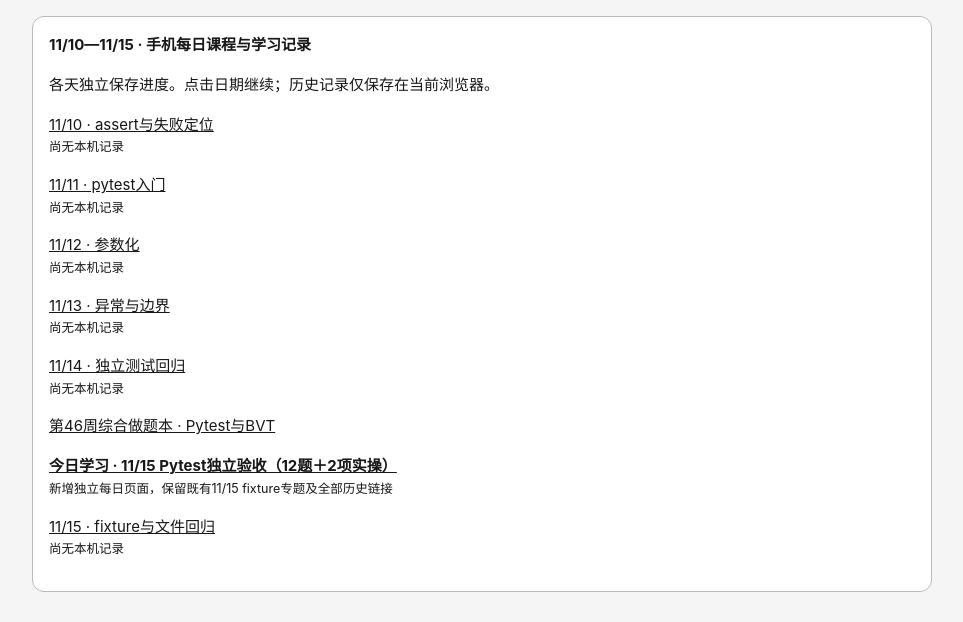
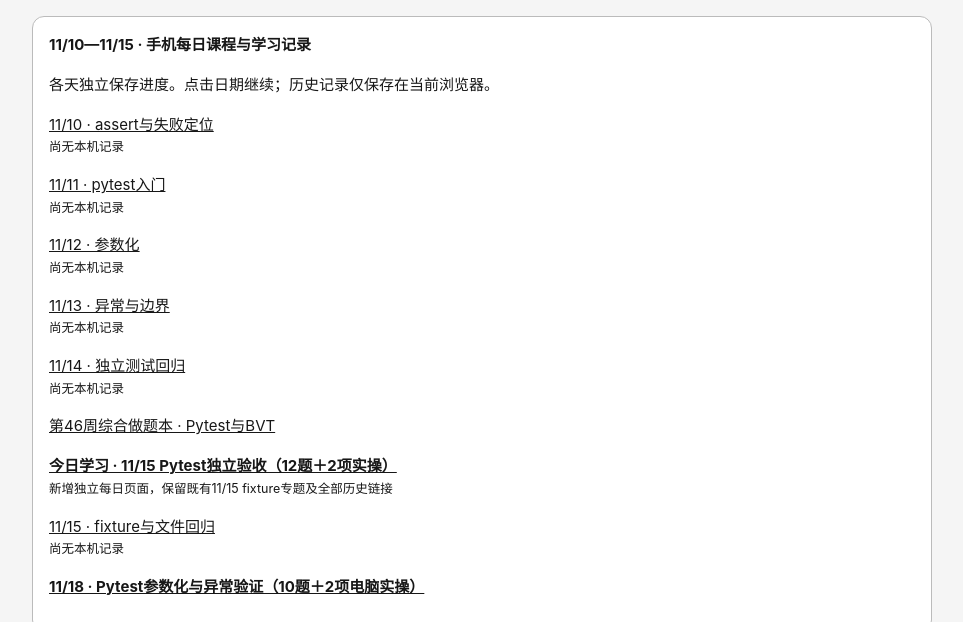
Before and after one commit to hellohappyyiyi-droid/python-test-learning, a plain HTML site: page index.html in a window 1280 px wide. Shown: the top 622 px of the page, without its empty margins (158-1121 px from the left). Drawn offline with Linux system fonts and the light colour scheme.

Commit message:
Link Nov 18 lesson from learning center

```diff
--- a/index.html
+++ b/index.html
@@ -24,7 +24,7 @@ pre{white-space:pre;overflow:auto;background:var(--code);color:var(--codeink);bo
 @media(prefers-color-scheme:dark){:root{color-scheme:dark;--bg:#111;--panel:#1b1b1b;--ink:#eee;--muted:#aaa;--line:#393939;--soft:#292929;--accent:#eee;--code:#090909;--codeink:#eee}.nav button{background:var(--panel);color:var(--ink)}.nav button.active{background:#eee;color:#111}.note,.qcontext{background:#292929}.option.selected{background:#303030;border-color:#aaa}.btn{background:#eee;color:#111;border-color:#eee}.btn.secondary{background:#1b1b1b;color:#eee;border-color:#555}.feedback.good{background:#173522;color:#b8e5c5}.feedback.bad{background:#401f1f;color:#ffc1c1}}
 </style>
 </head>
-<body><aside style="max-width:900px;margin:16px auto;padding:16px;border:1px solid #bbb;border-radius:12px;background:#fff;color:#171717"><strong>11/10—11/15 · 手机每日课程与学习记录</strong><p>各天独立保存进度。点击日期继续；历史记录仅保存在当前浏览器。</p><p><a href="./learning-2026-11-10.html">11/10 · assert与失败定位</a><small id="day-history-10" style="display:block"></small></p><p><a href="./learning-2026-11-11.html">11/11 · pytest入门</a><small id="day-history-11" style="display:block"></small></p><p><a href="./learning-2026-11-12.html">11/12 · 参数化</a><small id="day-history-12" style="display:block"></small></p><p><a href="./learning-2026-11-13.html">11/13 · 异常与边界</a><small id="day-history-13" style="display:block"></small></p><p><a href="./learning-2026-11-14.html">11/14 · 独立测试回归</a><small id="day-history-14" style="display:block"></small></p><p><a href="./weekly/2026-W46.html">第46周综合做题本 · Pytest与BVT</a></p><p><a href="./daily/2026-11-15.html"><strong>今日学习 · 11/15 Pytest独立验收（12题＋2项实操）</strong></a><small style="display:block">新增独立每日页面，保留既有11/15 fixture专题及全部历史链接</small></p><p><a href="./learning-2026-11-15.html">11/15 · fixture与文件回归</a><small id="day-history-15" style="display:block"></small></p></aside>
+<body><aside style="max-width:900px;margin:16px auto;padding:16px;border:1px solid #bbb;border-radius:12px;background:#fff;color:#171717"><strong>11/10—11/15 · 手机每日课程与学习记录</strong><p>各天独立保存进度。点击日期继续；历史记录仅保存在当前浏览器。</p><p><a href="./learning-2026-11-10.html">11/10 · assert与失败定位</a><small id="day-history-10" style="display:block"></small></p><p><a href="./learning-2026-11-11.html">11/11 · pytest入门</a><small id="day-history-11" style="display:block"></small></p><p><a href="./learning-2026-11-12.html">11/12 · 参数化</a><small id="day-history-12" style="display:block"></small></p><p><a href="./learning-2026-11-13.html">11/13 · 异常与边界</a><small id="day-history-13" style="display:block"></small></p><p><a href="./learning-2026-11-14.html">11/14 · 独立测试回归</a><small id="day-history-14" style="display:block"></small></p><p><a href="./weekly/2026-W46.html">第46周综合做题本 · Pytest与BVT</a></p><p><a href="./daily/2026-11-15.html"><strong>今日学习 · 11/15 Pytest独立验收（12题＋2项实操）</strong></a><small style="display:block">新增独立每日页面，保留既有11/15 fixture专题及全部历史链接</small></p><p><a href="./learning-2026-11-15.html">11/15 · fixture与文件回归</a><small id="day-history-15" style="display:block"></small></p><p><a href="./daily/2026-11-18.html"><strong>11/18 · Pytest参数化与异常验证（10题＋2项电脑实操）</strong></a></p></aside>
 <div class="shell">
 <header class="top">
  <div><div class="eyebrow">PYTHON TEST DEVELOPMENT · STUDY EDITION 01</div><div class="title">Python 测试开发学习中心</div><div class="subtitle">截至 2026-11-13 的学习内容整理 · Python L2 / Pytest / BVT 源码分析</div></div>
```
